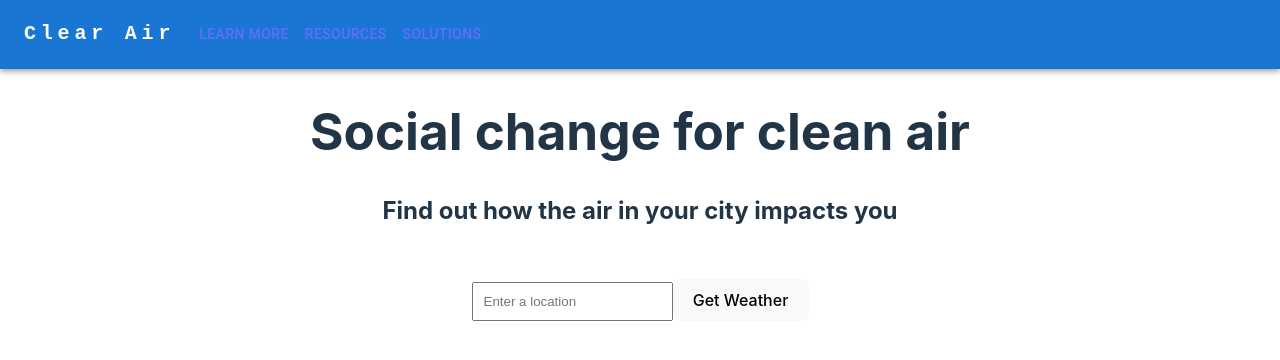
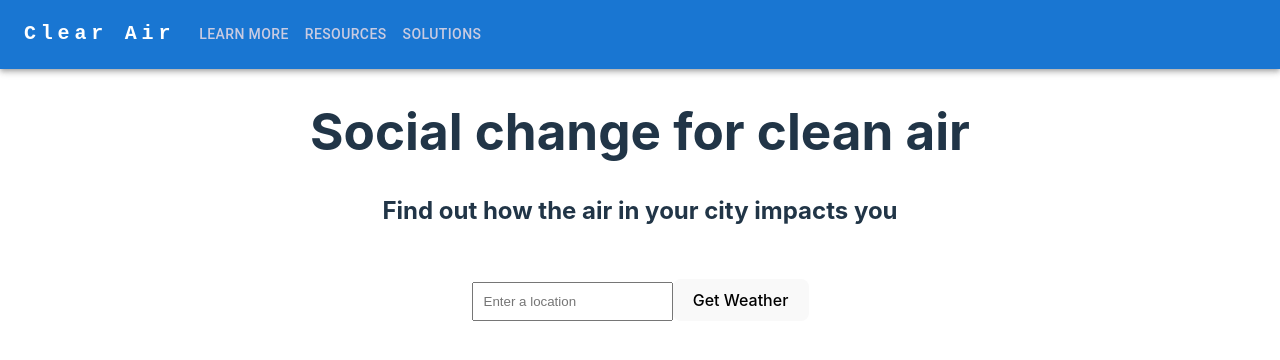
Before and after one commit to caesarc6/JJ_Hack_23, a React (Vite) app in the folder team_sanpellegrino/: page / in a window 1280 px wide. Shown: the top 360 px of the page. Built offline with nearby package versions, Linux system fonts and the light colour scheme.

Commit message:
color font

```diff
--- a/team_sanpellegrino/src/index.css
+++ b/team_sanpellegrino/src/index.css
@@ -16,11 +16,11 @@
 
 a {
   font-weight: 500;
-  color: #646cff;
+  color: #c9cbe1;
   text-decoration: inherit;
 }
 a:hover {
-  color: #535bf2;
+  color: #a7a7b0;
 }
 
 body {
```
